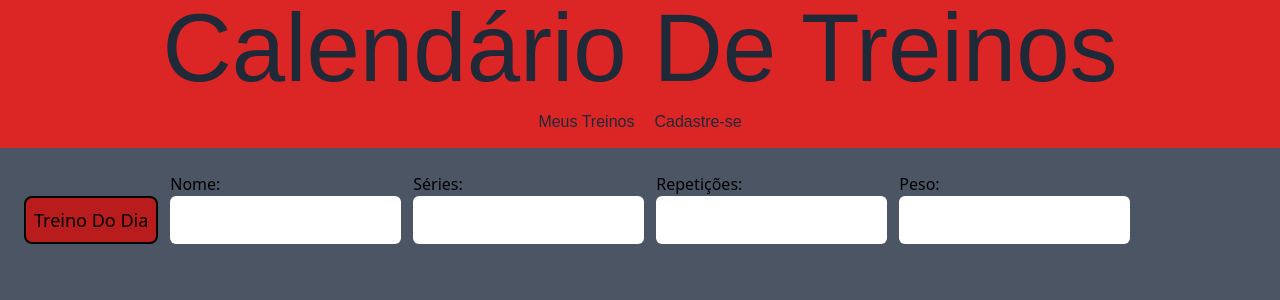
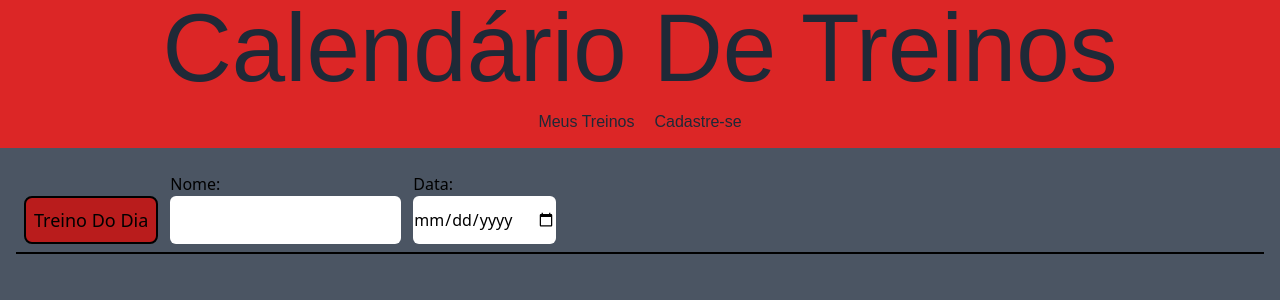
Before and after one commit to GuiValenteMM2/workout-tracker, a Vue app in the folder workout-tracker/: page / in a window 1280 px wide. Shown: the top 300 px of the page. Built offline with nearby package versions, Linux system fonts and the light colour scheme; a web font is replaced by a local one.

Commit message:
template design changed

```diff
--- a/workout-tracker/src/components/WorkoutInput.vue
+++ b/workout-tracker/src/components/WorkoutInput.vue
@@ -1,17 +1,27 @@
 <script setup>
   import { reactive } from 'vue';
+
   defineEmits(['add-workout']);
+
+  defineProps({
+    name: {
+      type: Object,
+      required: true,
+    },
+    date: {
+      type: Number,
+      required: true,
+    }
+  })
 
   const workout = reactive({
     name: "",
-    sets: "",
-    reps: "",
-    weight: "",
+    date: "",
   });
 </script>
 
 <template>
-  <div class="flex gap-3 m-4 flex-wrap p-2 items-center">
+  <div class="flex gap-3 m-4 flex-wrap p-2 items-center border-b-2 border-double border-black">
     <button class="border-solid border-2 border-black p-2 rounded-lg mt-6
      bg-red-700 text-lg text-black"
      @click="$emit('add-workout')">Treino Do Dia</button>
@@ -20,16 +30,8 @@
        <input type="text" v-model="workout.name" class="w-200 h-12 rounded-md ">
      </div>
      <div>
-       <p>Séries:</p>
-       <input type="number" v-model="workout.sets" class="w-200 h-12 rounded-md">
+      <p>Data:</p>
+      <input type="date" v-model="workout.date" class="w-200 h-12 rounded-md">
      </div>
-    <div>
-      <p>Repetições:</p>
-      <input type="number" v-model="workout.reps" class="w-200 h-12 rounded-md">
-    </div>
-    <div>
-      <p>Peso:</p>
-      <input type="number" v-model="workout.weight" class="w-200 h-12 rounded-md">
-    </div>
   </div>
 </template>
--- /dev/null
+++ b/workout-tracker/src/components/WorkoutTab.vue
@@ -0,0 +1,9 @@
+<script setup>
+
+</script>
+
+<template>
+  <div>
+    <h1> {{ workout.name }}</h1> <span>{{ workout.date }}</span> <button>Adicionar Exercício</button>
+  </div>
+</template>
--- a/workout-tracker/src/views/HomeView.vue
+++ b/workout-tracker/src/views/HomeView.vue
@@ -3,6 +3,13 @@
   import { ref } from 'vue';
 
   const workoutList = ref([]);
+
+  const addWorkout = (workout) => {
+    workoutList.value.push({
+      name: workout,
+      date: date,
+    })
+  }
 
 </script>
 
```
